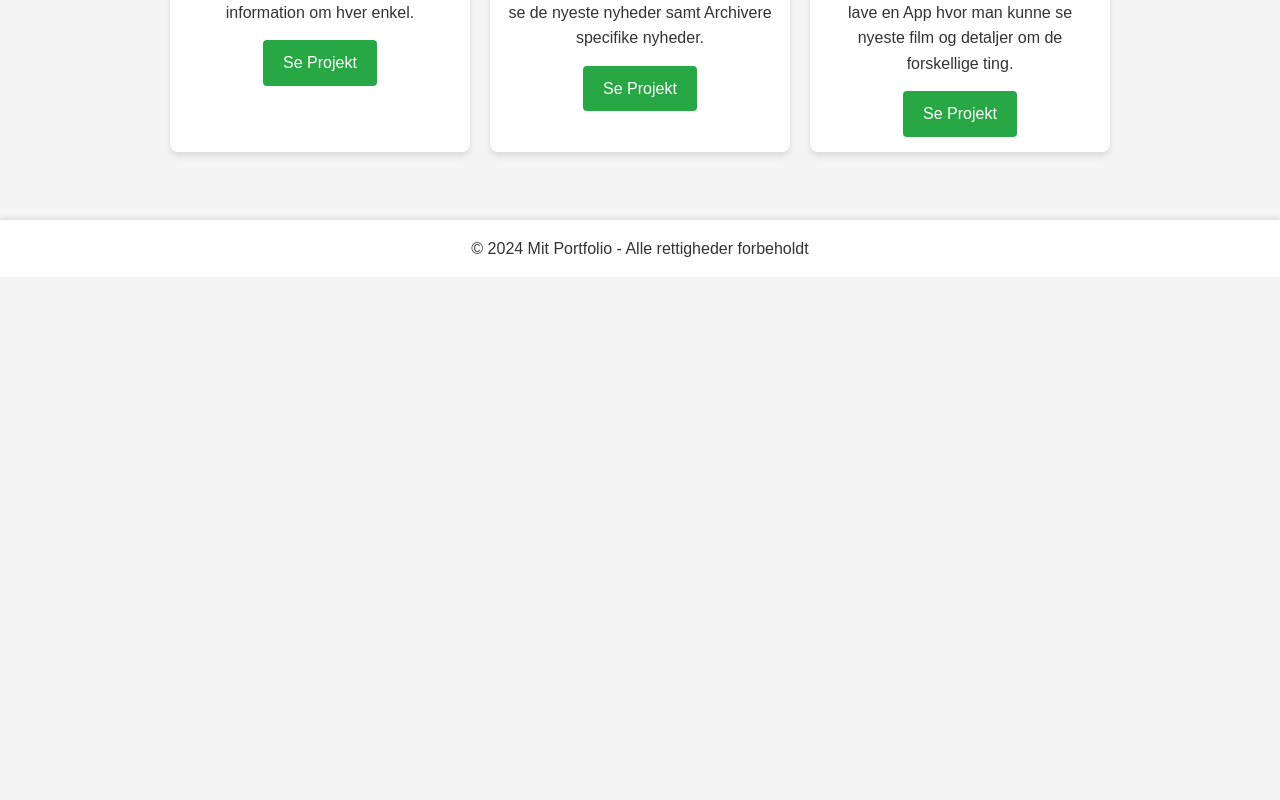
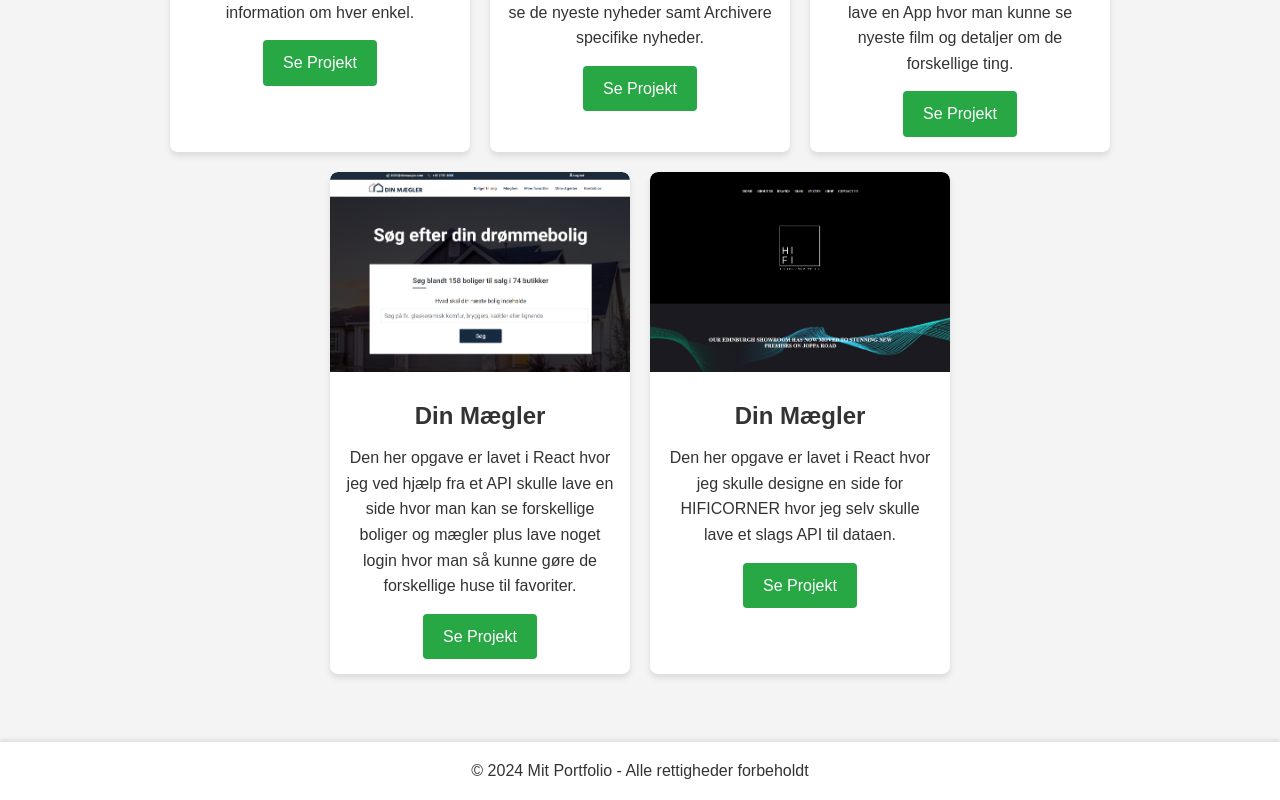
Before and after one commit to Davidski7/David-Portef-lje, a React (Vite) app: page /projects in a window 1280 px wide. Shown: the part 498-1298 px from the top of the page. Before the commit the page ends 800 px from the top, so only its background shows below. Built offline with nearby package versions, Linux system fonts and the light colour scheme.

Commit message:
Så er der kommet 2 nye opgaver op

```diff
--- a/src/pages/projects.jsx
+++ b/src/pages/projects.jsx
@@ -101,6 +101,55 @@ export default function Projects() {
             </a>
           </div>
         </article>
+
+
+        <article className="project-card">
+          <div className="project-preview">
+            <img
+              src="/Skærmbillede 2025-03-10 085044.png"
+              alt="Projekt 3 billede"
+            />
+          </div>
+          <div className="project-info">
+            <h2>Din Mægler</h2>
+            <p>
+              Den her opgave er lavet i React hvor jeg ved hjælp fra et API
+              skulle lave en side hvor man kan se forskellige boliger og mægler plus lave noget login hvor man så kunne gøre de forskellige huse til favoriter.
+            </p>
+            <a
+              href="https://maelger.onrender.com/"
+              className="project-link"
+              target="_blank"
+              rel="noopener noreferrer"
+            >
+              Se Projekt
+            </a>
+          </div>
+        </article>
+
+
+        <article className="project-card">
+          <div className="project-preview">
+            <img
+              src="/Skærmbillede 2025-03-10 085549.png"
+              alt="Projekt 3 billede"
+            />
+          </div>
+          <div className="project-info">
+            <h2>Din Mægler</h2>
+            <p>
+              Den her opgave er lavet i React hvor jeg skulle designe en side for HIFICORNER hvor jeg selv skulle lave et slags API til dataen.
+            </p>
+            <a
+              href="https://praktik-hifi-corner-med-react-jackz-og.onrender.com/"
+              className="project-link"
+              target="_blank"
+              rel="noopener noreferrer"
+            >
+              Se Projekt
+            </a>
+          </div>
+        </article>
       </section>
 
       <footer className="footer">
--- a/src/style/about.scss
+++ b/src/style/about.scss
@@ -56,7 +56,6 @@ body {
     display: flex;
     flex-direction: column;
     align-items: center;
-    padding: 2rem;
 }
 
 .about-page header {
```
Also changed, not shown: public/Skærmbillede 2025-03-10 085044.png (added), public/Skærmbillede 2025-03-10 085549.png (added). Lines whose indentation alone changed are shown as unchanged.
